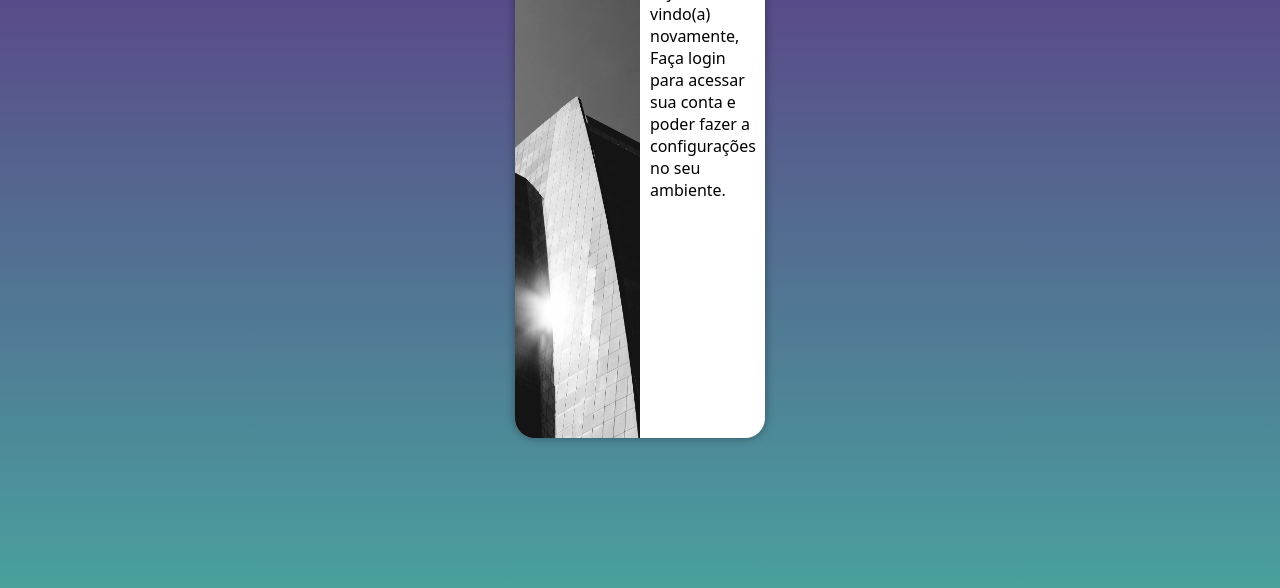
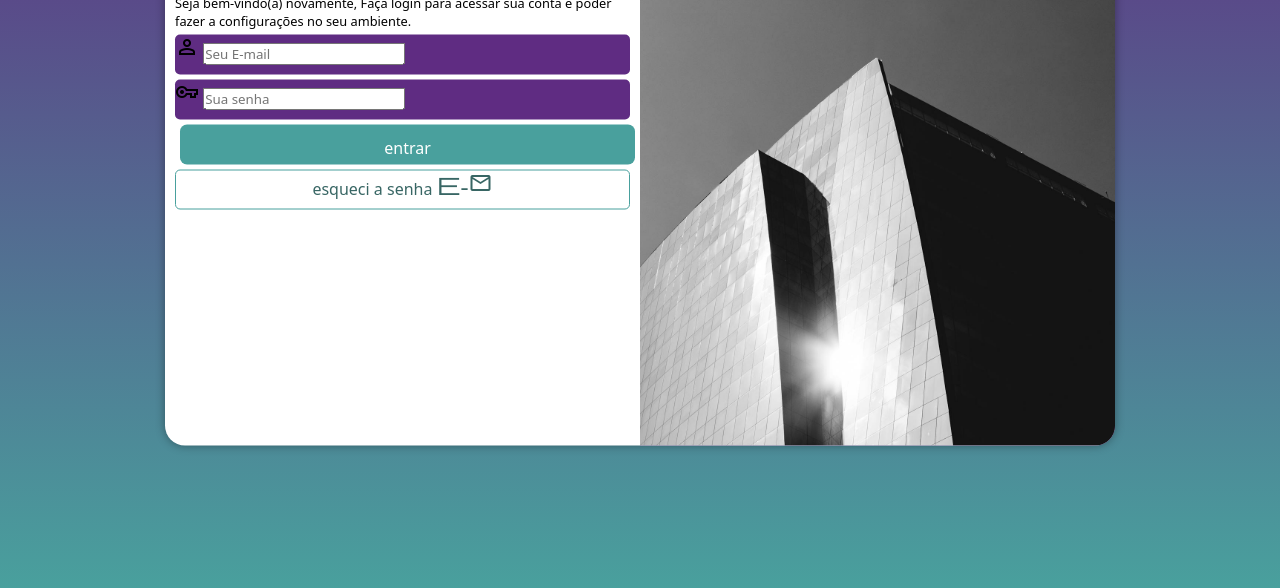
Before and after one commit to Victorhugopinheiro/projeto-login, a plain HTML site: page index.html in a window 1280 px wide. Shown: the part 212-800 px from the top of the page. Drawn offline with nearby package versions, Linux system fonts and the light colour scheme.

Commit message:
Formatação do formulario

```diff
--- a/estilos/media-query.css
+++ b/estilos/media-query.css
@@ -28,19 +28,28 @@
         background-image: linear-gradient(to top, #49a09d, #5f2c82);
     }
 
+
     section#login{
-        width: 950;
+        width: 950px;
     }
 
     section#login > div#imagem{
 
-        float: left;
+        float: right;
         width: 50%;
         height: 100%;
     }
 
     section#login > div#formulario{
-        float: right;
+        float: left;
         width: 50% ;
 }
+
+div#formulario > h1{
+    font-size: 2.0em;
 }
+
+div#formulario > p{
+    font-size: 0.8em;
+}
+}
--- a/estilos/style.css
+++ b/estilos/style.css
@@ -32,7 +32,7 @@ section#login{
     transform: translate(-50%, -50%);
     background-color: white;
     width: 250px;
-    height: 500px;
+    height: 515px;
     border-radius: 20px;
     overflow: hidden;
     box-shadow: 0px 0px 10px rgba(0, 0, 0, 0.37);
@@ -55,3 +55,65 @@ section#login > div#formulario{
     display: block;
     padding: 10px;
 }
+
+div#formulario > h1{
+    text-align: center; margin-bottom: 10px;
+}
+
+div#formulario > p{
+    font-size: 0.8em;
+}
+
+form div.campo{
+background-color: #5f2c82;
+width: 100%;
+display: block;
+height: 40px;
+border-radius: 5px;
+margin: 5px 0px;
+}
+
+form > input[type=submit]{
+    display: block;
+    font-size: 1em;
+    width: 100%;
+    height: 40px;
+    padding-top: 5px;
+    margin: 5px;
+    background-color: #49a09d;
+    color: white;
+    border: none;
+    border-radius: 7px;
+}
+
+div.campo > label{
+    display: none;
+}
+
+form > input[type=submit]:hover{
+    background-color: #386664;
+    cursor: pointer;
+}
+
+form > a.botao{
+    display: block;
+    text-align: center;
+    width: 100%;
+    height: 40px;
+    font-size: 1em;
+    background-color: #ffffff;
+    border: 1px solid #49a09d;
+    border-radius: 5px;
+    color: #386664;
+    text-decoration: none;
+
+}
+
+form > a.botao:hover{
+    background-color: #76dad5;
+}
+
+form > a.botao >i{
+    font-size: 0.8em;
+
+}
--- a/index.html
+++ b/index.html
@@ -4,6 +4,7 @@
     <meta charset="UTF-8">
     <meta name="viewport" content="width=device-width, initial-scale=1.0">
     <title>Document</title>
+    <link href="https://fonts.googleapis.com/css2?family=Material+Symbols+Outlined" rel="stylesheet" />
     <link rel="stylesheet" href="estilos/style.css">
     <link rel="stylesheet" href="estilos/media-query.css">
 </head>
@@ -16,8 +17,21 @@
             <div id="formulario">
                 <h1>Login</h1>
                 <p>Seja bem-vindo(a) novamente, Faça login para acessar sua conta e poder fazer a configurações no seu ambiente.</p>
-                <form action="login.php" method="post">
-
+                <form action="login.php" method="post" autocomplete="on">
+                    <div class="campo">
+                        <span class="material-symbols-outlined">person</span>
+                        <input type="email" name="login" id="ilogin" placeholder="Seu E-mail" autocomplete="email" required maxlength="30">
+                        <label for="ilogin">Login</label>
+                    </div>
+                    <div class="campo">
+                        <span class="material-symbols-outlined">vpn_key</span>
+                        <input type="password" name="senha" id="isenha" placeholder="Sua senha" autocomplete="current-password" required maxlength="20" minlength="8">
+                        <label for="isenha">Senha: </label>
+                    </div>
+                    <input type="submit" value="entrar">
+                    <a href="esqueci.html" class="botao">
+                        esqueci a senha <span class="material-symbols-outlined">e-mail</span>
+                    </a>
                 </form>
             </div>
 
```
